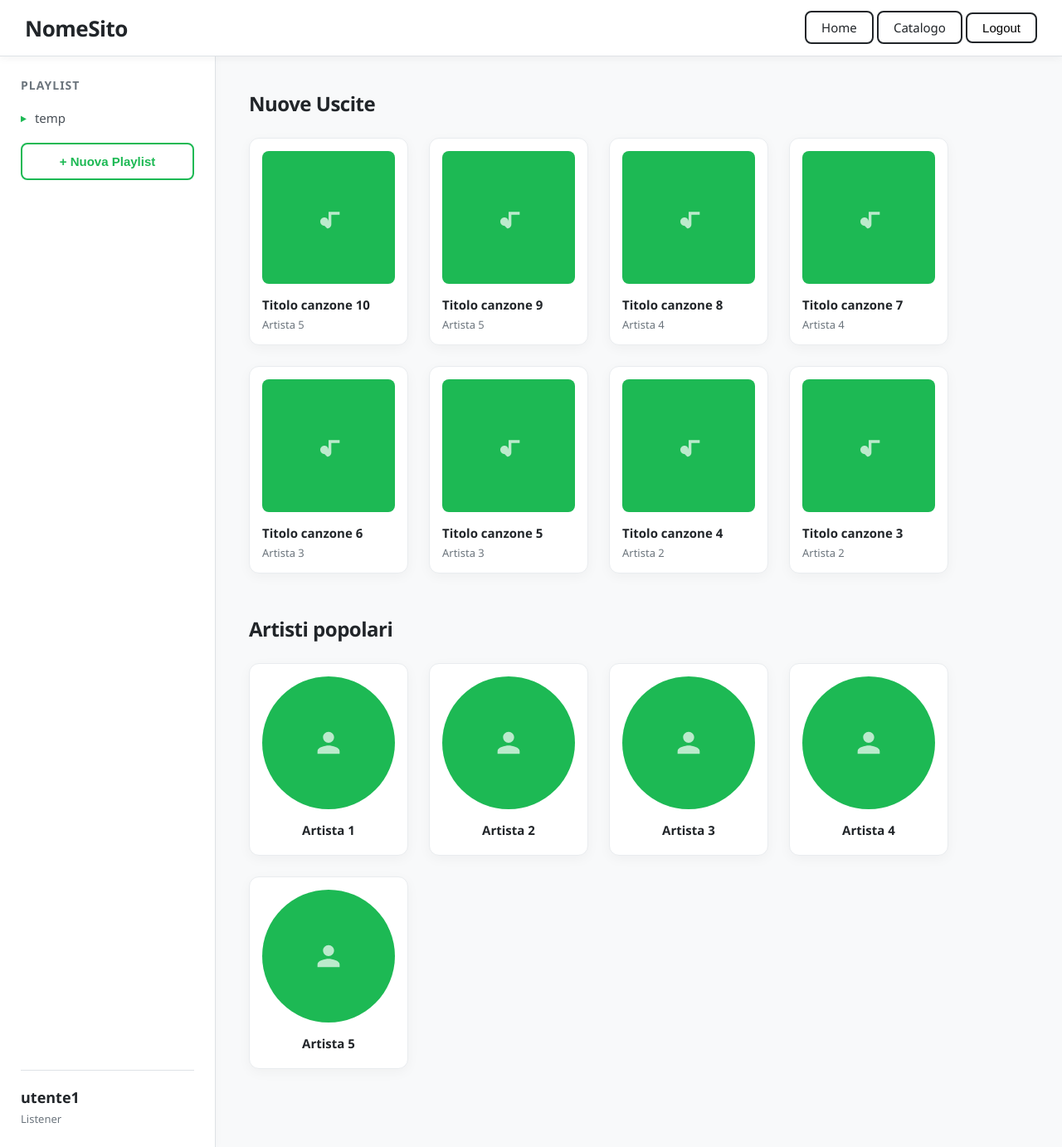
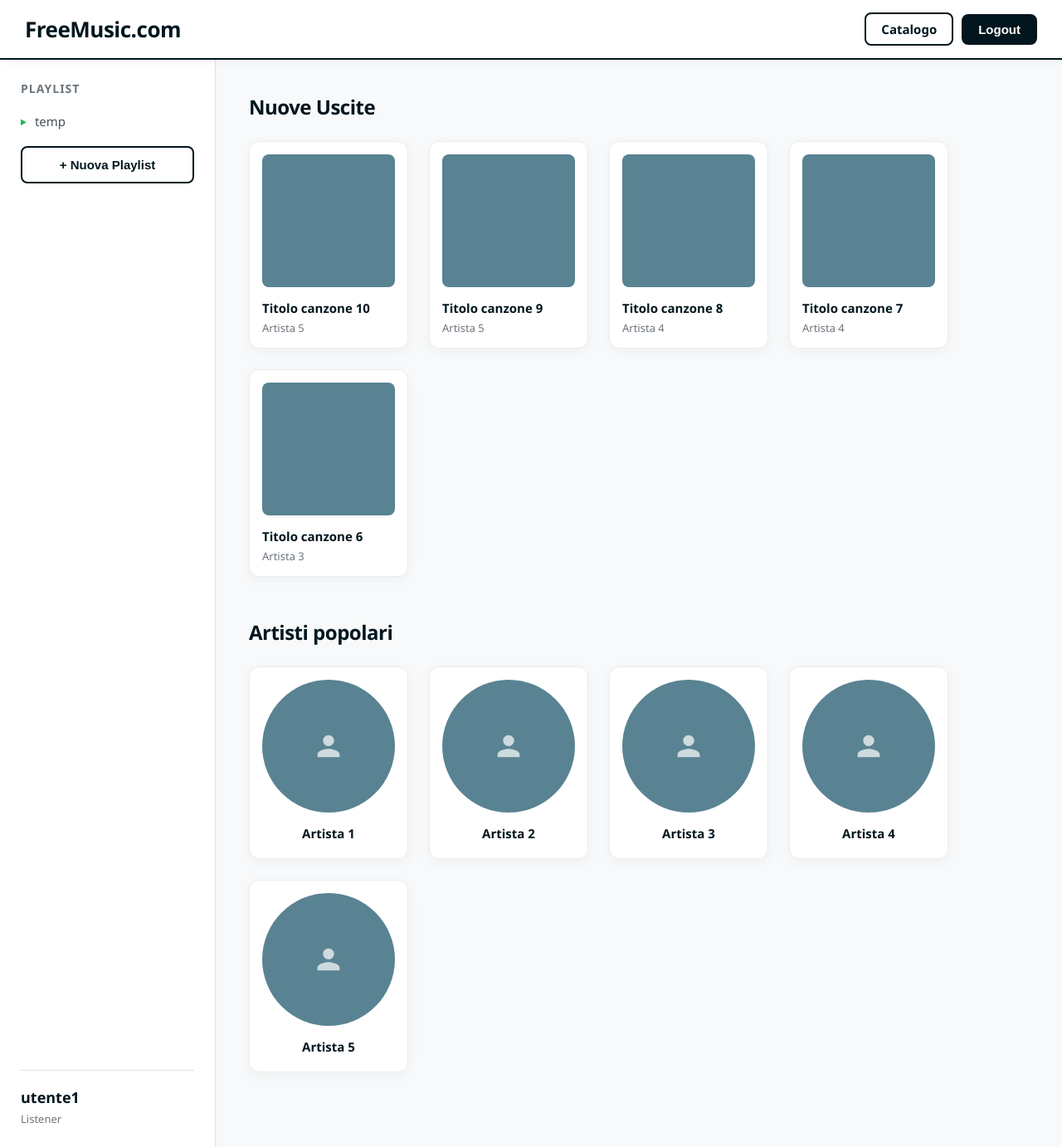
Before and after one commit to MatteOrlaUni/PPM-Backend, a Django app: page / in a window 1280 px wide. Shown: the whole page at 83% size. Run offline with Django 5.2, Linux system fonts and the light colour scheme; a user stored in the database is signed in; data comes from the database, SQL or seed files in the repository; both versions use the stored data as it was after the commit.

Commit message:
Checkpoint

```diff
--- a/backend/urls.py
+++ b/backend/urls.py
@@ -4,7 +4,7 @@ from django.views.generic import RedirectView
 from . import views
 
 urlpatterns = [
-    path('', views.HomeView.as_view(), name='home'),
+    path('', views.HomeView.as_view(), name='main'),
 
     path('login/', views.auth_view, name='login'),
     path('logout/', auth_views.LogoutView.as_view(next_page='catalog_list'), name='logout'),
--- a/backend/views.py
+++ b/backend/views.py
@@ -43,11 +43,11 @@ def auth_view(request):
     return render(request, 'login.html', context)
 
 class HomeView(TemplateView):
-    template_name = 'home.html'
+    template_name = 'main.html'
 
     def get_context_data(self, **kwargs):
         context = super().get_context_data(**kwargs)
-        context['new_releases'] = Song.objects.all().order_by('-created_at')[:8]
+        context['new_releases'] = Song.objects.all().order_by('-created_at')[:5]
         context['popular_artists'] = Artist.objects.all().order_by('name')[:8]
         return context
 
--- a/css/style.css
+++ b/css/style.css
@@ -1,53 +1,89 @@
-/* Reset and base styles */
-body, html {
+/*
+
+scuro: #01161e
+principale: #124559
+secondario: #598392
+chiaro: #aec3b0
+
+*/
+
+/* ==================================================================================== */
+/* GENERALI                                                                             */
+/* ==================================================================================== */
+
+body,
+html {
     margin: 0;
     padding: 0;
     font-family: 'Segoe UI', Tahoma, Geneva, Verdana, sans-serif;
-    background-color: #f8f9fa; /* slightly off-white for better contrast */
-    color: #212529;
+    background-color: #f8f9fa;
+    color: #01161e;
     height: 100vh;
+    overflow: hidden;
+}
+
+a {
+    color: #01161e;
+    text-decoration: none;
+    transition: color 0.2s;
+}
+
+.row {
+    display: flex;
+    align-items: center;
+}
+
+.column {
     display: flex;
     flex-direction: column;
 }
 
-a {
-    color: #212529;
-    text-decoration: none;
-    transition: color 0.2s;
-}
-a:hover {
-    color: #800080;
+
+/* ==================================================================================== */
+/* HEADER                                                                               */
+/* ==================================================================================== */
+
+.navbar {
+    justify-content: space-between;
+    padding: 15px 30px;
+    background: #ffffff;
+    border-bottom: 2px solid #01161e;
+    box-shadow: 0 2px 10px rgba(0, 0, 0, 0.05);
+    z-index: 100;
 }
 
-/* Header */
-.navbar {
-    display: flex;
-    justify-content: space-between;
-    align-items: center;
-    padding: 15px 30px;
-    background: #ffffff;
-    border-bottom: 1px solid #dee2e6;
-    box-shadow: 0 2px 10px rgba(0,0,0,0.05);
-    z-index: 10;
-}
 .nav-brand {
     font-size: 26px;
     font-weight: 600;
     letter-spacing: -0.5px;
 }
+
 .nav-links .btn {
-    border: 2px solid #212529;
+    border: 2px solid #01161e;
     padding: 8px 18px;
     background: #ffffff;
     border-radius: 8px;
     cursor: pointer;
     font-size: 15px;
-    font-weight: 500;
+    font-weight: 600;
     transition: all 0.2s ease;
+    color: #01161e;
+    text-decoration: none;
 }
+
 .nav-links .btn:hover {
-    background: #212529;
+    background: #01161e;
     color: #ffffff;
+}
+
+.nav-links .btn-solid {
+    background: #01161e;
+    color: #ffffff;
+}
+
+.nav-links .btn-solid:hover {
+    background: #ffffff;
+    color: #01161e;
 }
 
 /* Layout */
@@ -57,20 +93,25 @@ a:hover {
     overflow: hidden;
 }
 
-/* Sidebar */
+
+/* ==================================================================================== */
+/* SIDEBAR                                                                              */
+/* ==================================================================================== */
+
 .sidebar {
     width: 260px;
     background: #ffffff;
     border-right: 1px solid #dee2e6;
-    display: flex;
-    flex-direction: column;
     padding: 25px;
     box-sizing: border-box;
-    box-shadow: 2px 0 10px rgba(0,0,0,0.02);
+    box-shadow: 2px 0 10px rgba(0, 0, 0, 0.02);
 }
+
 .sidebar-top {
     flex: 1;
+    overflow-y: auto;
 }
+
 .sidebar h3 {
     margin-top: 0;
     font-weight: 600;
@@ -80,22 +121,24 @@ a:hover {
     letter-spacing: 1px;
     margin-bottom: 20px;
 }
+
 .sidebar-playlist-item {
-    display: flex;
-    align-items: center;
     margin-bottom: 12px;
     font-size: 15px;
     color: #495057;
 }
+
 .sidebar-playlist-item::before {
     content: "▶";
     font-size: 10px;
     margin-right: 10px;
     color: #1db954;
 }
+
 .sidebar-playlist-item:hover {
     color: #1db954;
 }
+
 .sidebar-message {
     color: #dc3545;
     font-size: 14px;
@@ -106,11 +149,13 @@ a:hover {
     border-top: 1px solid #dee2e6;
     padding-top: 20px;
 }
+
 .account-name {
     font-size: 18px;
     font-weight: 600;
     margin-bottom: 5px;
 }
+
 .account-role {
     font-size: 13px;
     color: #6c757d;
@@ -123,6 +168,7 @@ a:hover {
     padding: 40px;
     overflow-y: auto;
 }
+
 .main-content h2 {
     font-weight: 600;
     margin-top: 0;
@@ -146,29 +192,31 @@ a:hover {
     border: 1px solid #e9ecef;
     border-radius: 12px;
     padding: 15px;
-    display: flex;
-    flex-direction: column;
-    box-shadow: 0 4px 15px rgba(0,0,0,0.04);
+    box-shadow: 0 4px 15px rgba(0, 0, 0, 0.04);
     transition: transform 0.2s, box-shadow 0.2s;
     cursor: pointer;
 }
+
 .card:hover {
     transform: translateY(-5px);
-    box-shadow: 0 10px 25px rgba(0,0,0,0.08);
+    box-shadow: 0 10px 25px rgba(0, 0, 0, 0.08);
 }
+
 .card-img {
     width: 100%;
     aspect-ratio: 1;
-    background-color: #1db954; /* Premium Green */
+    background-color: #598392;
     border-radius: 8px;
     margin-bottom: 15px;
     display: flex;
     align-items: center;
     justify-content: center;
 }
+
 .card-img.artist {
     border-radius: 50%;
 }
+
 .card-title {
     font-size: 15px;
     font-weight: 600;
@@ -177,6 +225,7 @@ a:hover {
     overflow: hidden;
     text-overflow: ellipsis;
 }
+
 .card-subtitle {
     font-size: 13px;
     color: #6c757d;
@@ -191,15 +240,18 @@ a:hover {
     max-width: 450px;
     margin: 0 auto;
 }
+
 .form-group {
     margin-bottom: 20px;
 }
+
 .form-group label {
     display: block;
     margin-bottom: 8px;
     font-size: 15px;
     font-weight: 500;
 }
+
 .form-control {
     width: 100%;
     padding: 12px 15px;
@@ -210,21 +262,25 @@ a:hover {
     font-size: 15px;
     transition: border-color 0.2s;
 }
+
 .form-control:focus {
     outline: none;
-    box-shadow: 0 0 0 3px rgba(128,0,128,0.1);
+    box-shadow: 0 0 0 3px rgba(128, 0, 128, 0.1);
 }
+
 .form-control-select {
-    border: 2px solid #0d6efd; /* Blue */
+    border: 2px solid #01161e;
     padding: 10px 15px;
     border-radius: 8px;
     font-size: 15px;
-    font-weight: 500;
+    font-weight: 600;
     font-family: inherit;
     background: #ffffff;
     cursor: pointer;
     transition: all 0.2s;
+    color: #01161e;
 }
+
 .form-control-select:disabled {
     border-color: #e9ecef;
     background: #f8f9fa;
@@ -236,9 +292,10 @@ a:hover {
     display: flex;
     gap: 15px;
 }
+
 .btn-outline {
     background: #ffffff;
-    border: 2px solid #212529;
+    border: 2px solid #01161e;
     padding: 12px 24px;
     border-radius: 8px;
     cursor: pointer;
@@ -247,19 +304,25 @@ a:hover {
     flex: 1;
     text-align: center;
     transition: all 0.2s;
+    color: #01161e;
+    text-decoration: none;
+    box-sizing: border-box;
 }
+
 .btn-outline:hover {
-    background: #212529;
+    background: #01161e;
     color: #ffffff;
 }
+
 .btn-new-playlist {
-    border-color: #1db954;
-    color: #1db954;
+    border-color: #01161e;
+    color: #01161e;
     width: 100%;
 }
+
 .btn-new-playlist:hover {
-    background: #1db954;
-    border-color: #1db954;
+    background: #01161e;
+    border-color: #01161e;
     color: #ffffff;
 }
 
@@ -271,39 +334,49 @@ a:hover {
     background: #ffffff;
     padding: 20px;
     border-radius: 12px;
-    box-shadow: 0 4px 15px rgba(0,0,0,0.03);
+    box-shadow: 0 4px 15px rgba(0, 0, 0, 0.03);
     border: 1px solid #e9ecef;
 }
+
 .catalog-list {
     width: 100%;
     border-collapse: collapse;
 }
-.catalog-list th, .catalog-list td {
+
+.catalog-list th,
+.catalog-list td {
     padding: 18px 20px;
     text-align: left;
     border-bottom: 1px solid #e9ecef;
     font-size: 16px;
 }
+
 .catalog-list tr:last-child td {
     border-bottom: none;
 }
+
 .catalog-list tr:hover {
     background-color: #f8f9fa;
 }
+
 .catalog-row-index {
     font-weight: 600;
     color: #adb5bd;
 }
+
 .catalog-row-details {
     display: flex;
     justify-content: space-between;
     flex: 1;
 }
+
 .catalog-row-title {
     flex: 2;
     font-weight: 500;
 }
-.catalog-row-genre, .catalog-row-artist {
+
+.catalog-row-genre,
+.catalog-row-artist {
     flex: 1;
 }
 
@@ -313,25 +386,27 @@ a:hover {
     gap: 40px;
     align-items: center;
 }
+
 .item-cover {
     width: 220px;
     height: 220px;
     background-color: #1db954;
     border-radius: 12px;
-    display: flex;
-    align-items: center;
     justify-content: center;
     box-shadow: 0 10px 30px rgba(29, 185, 84, 0.3);
 }
+
 .item-cover.artist {
     border-radius: 50%;
 }
+
 .item-info h1 {
     font-size: 42px;
     margin: 0 0 15px 0;
     font-weight: 800;
     letter-spacing: -1px;
 }
+
 .item-meta {
     font-size: 16px;
     font-weight: 500;
@@ -342,17 +417,20 @@ a:hover {
 .messages-container {
     margin-bottom: 25px;
 }
+
 .alert {
     padding: 15px 20px;
     border-radius: 8px;
     margin-bottom: 10px;
     font-weight: 500;
 }
+
 .alert-error {
     background: #f8d7da;
     color: #842029;
     border: 1px solid #f5c2c7;
 }
+
 .alert-success {
     background: #d1e7dd;
     color: #0f5132;
--- a/templates/base.html
+++ b/templates/header.html
@@ -1,28 +1,29 @@
 <!DOCTYPE html>
-<html lang="it">
+<html lang="it" class="column">
 
 <head>
     <meta charset="UTF-8">
     <meta name="viewport" content="width=device-width, initial-scale=1.0">
     <meta name="description" content="Una webapp premium per il Music Streaming Service.">
-    <title>{% block title %}NomeSito{% endblock %}</title>
+    <title>{% block title %}FreeMusic{% endblock %}</title>
     {% load static %}
     <link rel="stylesheet" href="{% static 'style.css' %}">
 </head>
 
-<body>
-    <nav class="navbar">
-        <div class="nav-brand">NomeSito</div>
-        <div class="nav-links">
-            <a href="{% url 'home' %}" class="btn">Home</a>
+<body class="column">
+    <nav class="row navbar">
+        <div class="nav-brand">
+            <a href="{% url 'main' %}" style="color: #01161e; font-weight: bold; text-decoration: none;">FreeMusic.com</a>
+        </div>
+        <div class="nav-links row" style="gap: 10px;">
             <a href="{% url 'catalog_list' %}" class="btn">Catalogo</a>
             {% if user.is_authenticated %}
-            <form action="{% url 'logout' %}" method="post" style="display:inline;">
+            <form action="{% url 'logout' %}" method="post" style="display:inline; margin: 0;">
                 {% csrf_token %}
-                <button type="submit" class="btn">Logout</button>
+                <button type="submit" class="btn btn-solid">Logout</button>
             </form>
             {% else %}
-            <a href="{% url 'login' %}" class="btn">Login / Registrati</a>
+            <a href="{% url 'login' %}" class="btn btn-solid">Login</a>
             {% endif %}
         </div>
     </nav>
--- a/templates/home.html
+++ /dev/null
@@ -1,30 +0,0 @@
-{% extends 'main.html' %}
-
-{% block title %}Home{% endblock %}
-
-{% block content %}
-<h2>Nuove Uscite</h2>
-<div class="horizontal-list">
-    {% for song in new_releases %}
-    <div class="card">
-        <div class="card-img song">
-            <svg viewBox="0 0 24 24" fill="rgba(255,255,255,0.7)" width="40" height="40"><path d="M9 18c-1.66 0-3-1.34-3-3s1.34-3 3-3 3 1.34 3 3v-7h8v2h-6v7c0 1.66-1.34 3-3 3z"/></svg>
-        </div>
-        <p class="card-title">{{ song.title }}</p>
-        <p class="card-subtitle">{{ song.artist.name }}</p>
-    </div>
-    {% endfor %}
-</div>
-
-<h2>Artisti popolari</h2>
-<div class="horizontal-list">
-    {% for artist in popular_artists %}
-    <a href="{% url 'artist_detail' artist.name %}" class="card">
-        <div class="card-img artist">
-            <svg viewBox="0 0 24 24" fill="rgba(255,255,255,0.7)" width="40" height="40"><path d="M12 12c2.21 0 4-1.79 4-4s-1.79-4-4-4-4 1.79-4 4 1.79 4 4 4zm0 2c-2.67 0-8 1.34-8 4v2h16v-2c0-2.66-5.33-4-8-4z"/></svg>
-        </div>
-        <p class="card-title" style="text-align: center;">{{ artist.name }}</p>
-    </a>
-    {% endfor %}
-</div>
-{% endblock %}
--- a/templates/main.html
+++ b/templates/main.html
@@ -1,45 +1,32 @@
-{% extends 'base.html' %}
+{% extends 'sidebar.html' %}
 
-{% block base_content %}
-<aside class="sidebar">
-    <div class="sidebar-top">
-        <h3>Playlist</h3>
-        {% if user.is_authenticated %}
-            {% for playlist in user.playlists.all %}
-                <a href="{% url 'playlist_detail' playlist.id %}" class="sidebar-playlist-item">{{ playlist.name }}</a>
-            {% empty %}
-                <div class="sidebar-message" style="color: #666;">Nessuna playlist creata.</div>
-            {% endfor %}
-            <div style="margin-top: 20px;">
-                <form method="post" action="{% url 'playlist_create' %}">
-                    {% csrf_token %}
-                    <button type="submit" class="btn-outline btn-new-playlist">+ Nuova Playlist</button>
-                </form>
-            </div>
-        {% else %}
-            <div class="sidebar-message">Accedi per visualizzare<br>le tue playlist</div>
-        {% endif %}
+{% block title %}FreeMusic{% endblock %}
+
+{% block content %}
+<h2>Nuove Uscite</h2>
+<div class="horizontal-list">
+    {% for song in new_releases|slice:":5" %}
+    <div class="column card">
+        <div class="card-img song">
+        </div>
+        <p class="card-title">{{ song.title }}</p>
+        <p class="card-subtitle">{{ song.artist.name }}</p>
     </div>
-    {% if user.is_authenticated %}
-    <div class="sidebar-bottom">
-        <div class="account-name">{{ user.username }}</div>
-        <div class="account-role">{{ user.get_role_display|default:user.role }}</div>
-    </div>
-    {% endif %}
-</aside>
+    {% endfor %}
+</div>
 
-<div class="main-content">
-    {% if messages %}
-        <div class="messages-container">
-            {% for message in messages %}
-                <div class="alert alert-{{ message.tags }}">
-                    {{ message }}
-                </div>
-            {% endfor %}
+<h2>Artisti popolari</h2>
+<div class="horizontal-list">
+    {% for artist in popular_artists %}
+    <a href="{% url 'artist_detail' artist.name %}" class="card">
+        <div class="card-img artist">
+            <svg viewBox="0 0 24 24" fill="rgba(255,255,255,0.7)" width="40" height="40">
+                <path
+                    d="M12 12c2.21 0 4-1.79 4-4s-1.79-4-4-4-4 1.79-4 4 1.79 4 4 4zm0 2c-2.67 0-8 1.34-8 4v2h16v-2c0-2.66-5.33-4-8-4z" />
+            </svg>
         </div>
-    {% endif %}
-
-    {% block content %}
-    {% endblock %}
+        <p class="card-title" style="text-align: center;">{{ artist.name }}</p>
+    </a>
+    {% endfor %}
 </div>
 {% endblock %}
--- /dev/null
+++ b/templates/sidebar.html
@@ -0,0 +1,45 @@
+{% extends 'header.html' %}
+
+{% block base_content %}
+<aside class="column sidebar">
+    <div class="sidebar-top">
+        <h3>Playlist</h3>
+        {% if user.is_authenticated %}
+        {% for playlist in user.playlists.all %}
+        <a href="{% url 'playlist_detail' playlist.id %}" class="row sidebar-playlist-item">{{ playlist.name }}</a>
+        {% empty %}
+        <div class="sidebar-message" style="color: #666;">Nessuna playlist creata.</div>
+        {% endfor %}
+        <div style="margin-top: 20px;">
+            <form method="post" action="{% url 'playlist_create' %}">
+                {% csrf_token %}
+                <button type="submit" class="btn-outline btn-new-playlist">+ Nuova Playlist</button>
+            </form>
+        </div>
+        {% else %}
+        <div class="sidebar-message">Accedi per visualizzare<br>le tue playlist</div>
+        {% endif %}
+    </div>
+    {% if user.is_authenticated %}
+    <div class="sidebar-bottom">
+        <div class="account-name">{{ user.username }}</div>
+        <div class="account-role">{{ user.get_role_display|default:user.role }}</div>
+    </div>
+    {% endif %}
+</aside>
+
+<div class="main-content">
+    {% if messages %}
+    <div class="messages-container">
+        {% for message in messages %}
+        <div class="alert alert-{{ message.tags }}">
+            {{ message }}
+        </div>
+        {% endfor %}
+    </div>
+    {% endif %}
+
+    {% block content %}
+    {% endblock %}
+</div>
+{% endblock %}
```
Also changed, not shown: templates/catalogue.html (+12 -6 lines), templates/item.html (+30 -15 lines), templates/login.html (+18 -11 lines), assets/images/artist.svg (deleted), assets/images/play.svg (deleted), assets/images/playlist.svg (deleted), assets/images/song.svg (deleted), db.sqlite3.
